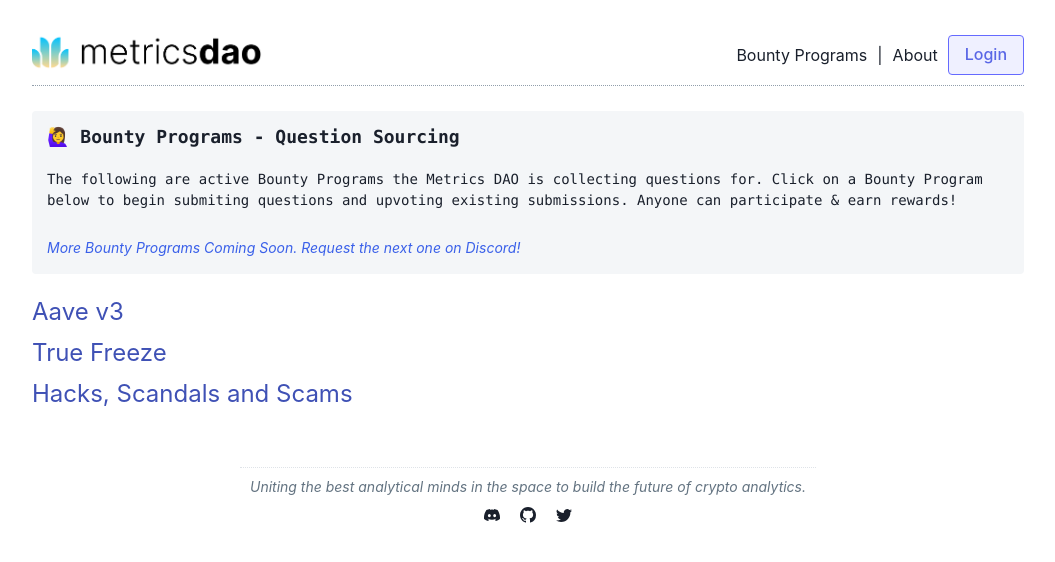
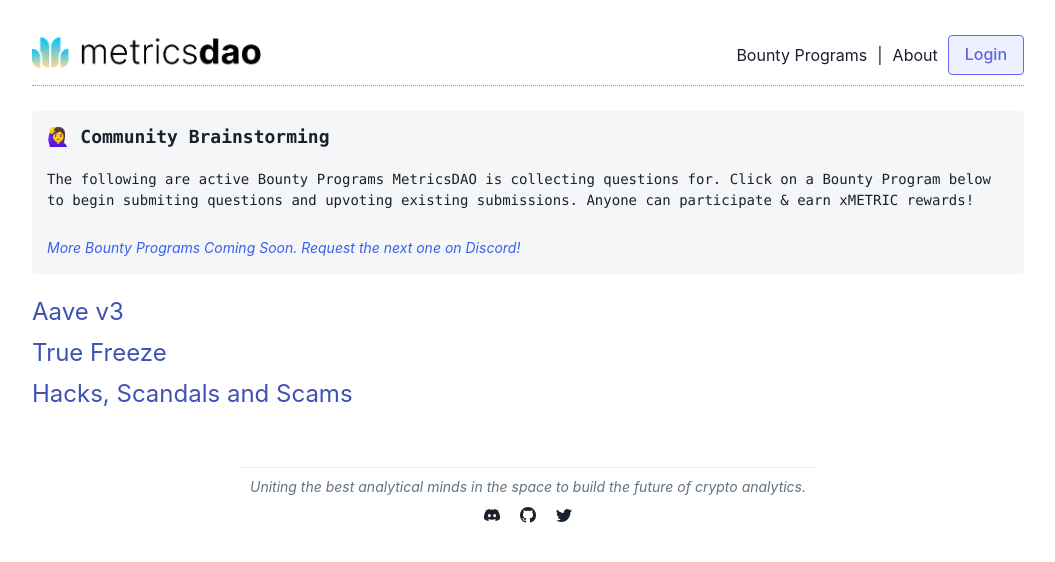
Before and after one commit to MetricsDAO/bounty_app, a Next.js app in the folder frontend/: page / in a window 1280 px wide. Shown: the top 562 px of the page, without its empty margins (112-1167 px from the left). Built offline with nearby package versions, Linux system fonts and the light colour scheme; no server answers; what @usedapp/core would draw is missing.

Commit message:
Update homepage copy (#8)
Adjusted title and some words.

```diff
--- a/frontend/pages/index.tsx
+++ b/frontend/pages/index.tsx
@@ -26,14 +26,14 @@
         borderRadius="4px"
       >
         <Heading fontSize="lg" fontFamily="mono">
-          🙋‍♀️ Bounty Programs - Question Sourcing
+          🙋‍♀️ Community Brainstorming
         </Heading>
         <Text fontFamily="mono" fontSize="sm">
           <br />
-          The following are active Bounty Programs the Metrics DAO is collecting
+          The following are active Bounty Programs MetricsDAO is collecting
           questions for. Click on a Bounty Program below to begin submiting
           questions and upvoting existing submissions. Anyone can participate &
-          earn rewards!
+          earn xMETRIC rewards!
         </Text>
         <br />
         <Link
```
